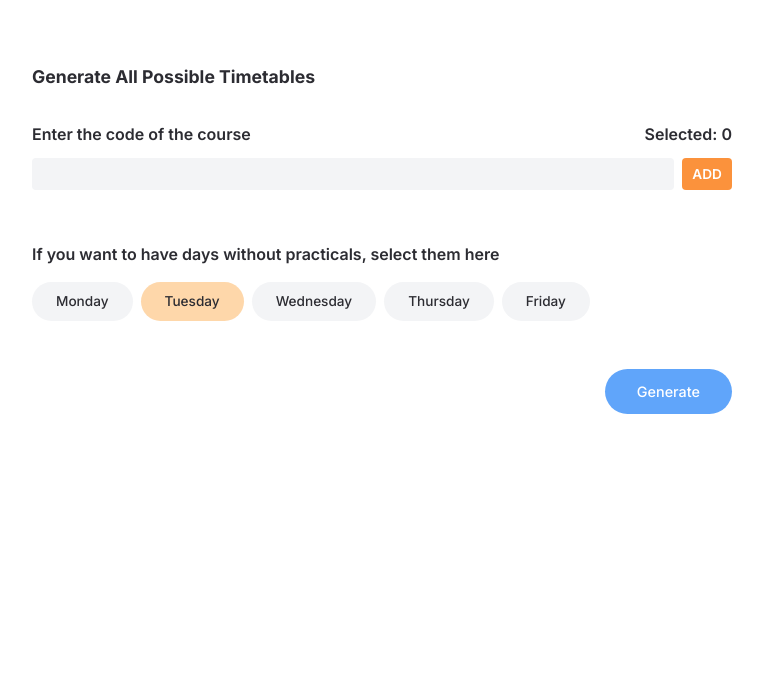
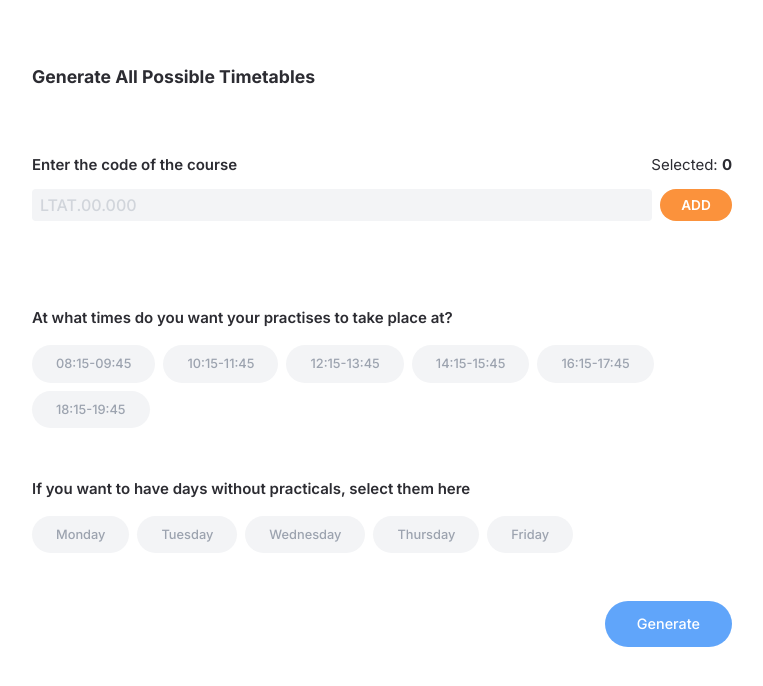
Before and after one commit to d4gl4s/timetable-generator, a Next.js app: page / in a window 1280 px wide. Shown: the top 686 px of the page, without its empty margins (258-1021 px from the left). Built offline with nearby package versions, Linux system fonts and the light colour scheme.

Commit message:
finished form

```diff
--- a/app/Form.tsx
+++ b/app/Form.tsx
@@ -1,6 +1,6 @@
 import { TimetableType } from "@/types/types"
 import { table } from "console"
-import { use, useState } from "react"
+import { use, useRef, useState } from "react"
 import { FaRegTimesCircle } from "react-icons/fa"
 
 const Form = ({ setTimetables }: { setTimetables: any }) => {
@@ -48,10 +48,14 @@ const Form = ({ setTimetables }: { setTimetables: any }) => {
 
   const course: string[] = []
   const [selectedCourses, setSelectedCourses] = useState<string[]>(course)
-  const [freeDays, setFreeDays] = useState<boolean[]>([false, true, false, false, false])
+  const [freeDays, setFreeDays] = useState<boolean[]>([false, false, false, false, false])
+  const [freeLessons, setFreeLessons] = useState<boolean[]>([false, false, false, false, false, false])
+   const [value, setValue] = useState({ min: 0, max: 100 })
   const [courseInput, setCourseInput] = useState<string>("")
   const [formOpen, setFormOpen] = useState<boolean>(true)
   const [timetableGenerated, setTimetableGenerated] = useState<boolean>(false)
+
+
 
   const submitForm = (e: any) => {
     e.preventDefault()
@@ -65,11 +69,17 @@ const Form = ({ setTimetables }: { setTimetables: any }) => {
     setCourseInput(e.target.value)
   }
 
+
+
+
   const handleCoursesAdd = () => {
     //Kursuse nimi?
     setSelectedCourses((oldArray: any) => [...oldArray, courseInput])
     setCourseInput("")
+    //Siia cursor tagasi input fieldile
+    addCourseInputRef.current!.focus()
   }
+  const addCourseInputRef = useRef<HTMLInputElement>(null)
 
   const handleCourseDelete = (id: string) => {
     setSelectedCourses((current: string[]) =>
@@ -87,23 +97,41 @@ const Form = ({ setTimetables }: { setTimetables: any }) => {
     setFreeDays(newFreeDays)
 
   }
+  const handleFreeLesson = (i: number) => {
+    const newFreeLesson = freeLessons!.map((lesson, indeks: any) => {
+      if (indeks === i) return !lesson
+      return lesson
+    })
+    setFreeLessons(newFreeLesson)
+  }
 
   return (
     <div>
       {formOpen ? (
-        <div className="flex flex-col items-start mt-16">
-          <h1 className="font-bold text-[1.1em] mb-8">Generate All Possible Timetables</h1>
-          <div className="flex flex-col w-full">
+        <div className="flex w-[95%] m-auto sm:w-full flex-col items-start mt-16">
+          <h1 className="font-bold text-[1.1em] mb-16">Generate All Possible Timetables</h1>
+          <div className="flex flex-col w-full mb-8">
             <label className="w-full flex justify-between">
-              Enter the code of the course <div className="mb-2 font-semibold">Selected: {selectedCourses.length}</div>
+              Enter the code of the course{" "}
+              <div className="mb-2 font-normal">
+                Selected: <span className="font-bold">{selectedCourses.length}</span>
+              </div>
             </label>
             <div className="h-8 w-full  flex">
-              <input className="h-full w-full rounded bg-gray-100 mr-2" type="text" name="name" value={courseInput} onChange={handleCourseInputChange} />{" "}
-              <button className="bg-orange-400 text-white w-[4em] h-full font-semibold text-[0.85em] rounded unselectable" onClick={handleCoursesAdd}>
+              <input
+                ref={addCourseInputRef}
+                placeholder="LTAT.00.000"
+                className="h-full w-full rounded   placeholder-gray-300 font-medium bg-gray-100 mr-2"
+                type="text"
+                name="name"
+                value={courseInput}
+                onChange={handleCourseInputChange}
+              />{" "}
+              <button className="bg-orange-400 text-white w-[6em] h-full font-semibold text-[0.85em] rounded-[50px] unselectable" onClick={handleCoursesAdd}>
                 ADD
               </button>{" "}
             </div>
-            <ul className="text-[0.95em] mt-5">
+            <ul className="text-[0.95em] font-medium mt-5">
               {selectedCourses?.map((course, i) => (
                 <li key={i} className="flex w-full  items-start">
                   <span className="w-full">{course}</span> <FaRegTimesCircle onClick={() => handleCourseDelete(course)} size={18} className="text-gray-300 cursor-pointer w-5 mt-[2px]" />
@@ -112,14 +140,36 @@ const Form = ({ setTimetables }: { setTimetables: any }) => {
             </ul>
           </div>
           <div className="w-full mt-8">
+            <label>At what times do you want your practises to take place at?</label>
+            <div className="flex flex-wrap font-medium text-[0.8em] mt-4">
+              {freeLessons.map((lessonValue, i) => {
+                const lessons = ["08:15-09:45", "10:15-11:45", "12:15-13:45", "14:15-15:45", "16:15-17:45", "18:15-19:45"]
+                return (
+                  <div
+                    key={i}
+                    className={"p-[9px] px-6 unselectable rounded-[50px] mr-2 cursor-pointer flex items-center mb-2 " + (lessonValue ? "bg-orange-200 text-orange-600" : "bg-gray-100 text-gray-400")}
+                    onClick={() => handleFreeLesson(i)}
+                  >
+                    {lessons[i]}
+                  </div>
+                )
+              })}
+            </div>
+          </div>
+          <div className="w-full mt-10">
             <label>If you want to have days without practicals, select them here</label>
-            <div className="flex flex-wrap font-medium text-[0.85em] mt-4">
+            <div className="flex flex-wrap font-medium text-[0.8em] mt-4">
               {freeDays.map((dayValue, i) => {
                 const days = ["Monday", "Tuesday", "Wednesday", "Thursday", "Friday"]
                 return (
-                  <div key={i} className={"p-[9px] px-6 rounded-[50px] mr-2 cursor-pointer flex items-center mb-2 " + (dayValue ? "bg-orange-200" : "bg-gray-100")} onClick={() => handleFreeDay(i)} >
+                  <div
+                    key={i}
+                    className={"p-[9px] px-6 rounded-[50px] mr-2 cursor-pointer flex items-center unselectable mb-2 " + (dayValue ? "bg-orange-200 text-orange-600" : "bg-gray-100 text-gray-400")}
+                    onClick={() => handleFreeDay(i)}
+                  >
                     {days[i]}
-                  </div>)
+                  </div>
+                )
               })}
             </div>
           </div>
@@ -131,14 +181,14 @@ const Form = ({ setTimetables }: { setTimetables: any }) => {
               </div>
             ) : null}
 
-            <button onClick={submitForm} className="bg-blue-400 font-medium p-3 px-8 text-white rounded-[50px]">
+            <button onClick={submitForm} className="bg-blue-400 font-medium p-3 px-8 text-white rounded-[50px] unselectable">
               Generate
             </button>
           </div>
         </div>
       ) : (
         <div className="w-full flex justify-end mt-10 mb-10">
-          <button onClick={() => setFormOpen(true)} className="bg-gray-200 font-medium p-[10px] px-6  text-[0.8em] rounded-[50px]">
+          <button onClick={() => setFormOpen(true)} className="bg-gray-200 font-medium p-[10px] px-6  text-[0.8em] rounded-[50px] unselectable">
             Generate New
           </button>
         </div>
--- a/app/globals.css
+++ b/app/globals.css
@@ -40,7 +40,7 @@ table {
 
 label {
   font-weight: 600;
-  font-size: medium;
+  font-size: 15px;
   margin-bottom: 4px;
 }
 input {
```
